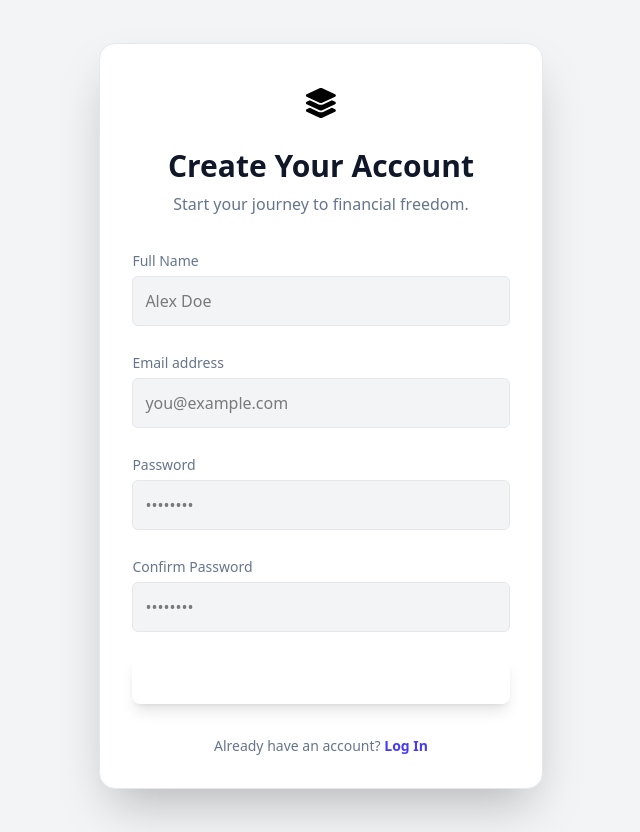
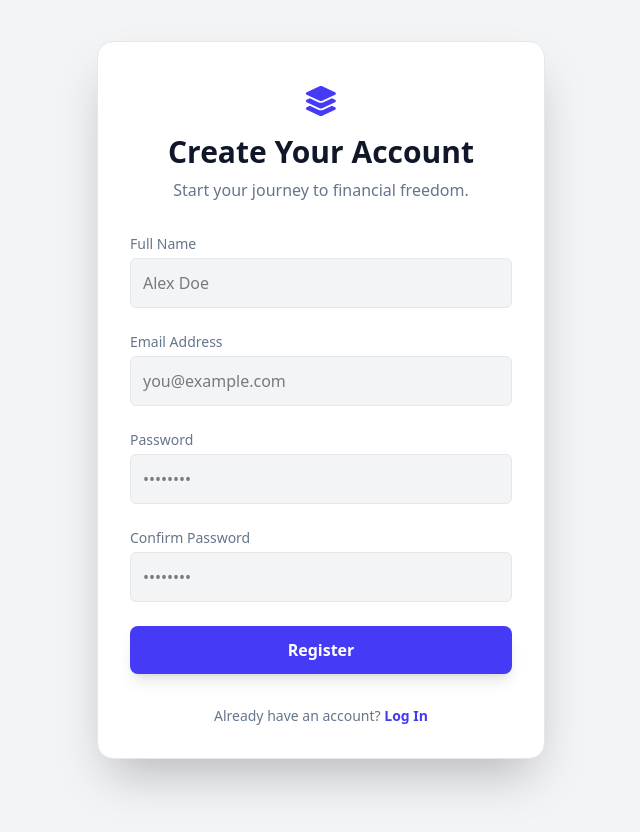
Before and after one commit to HCMUS-HQHuy/VPBANK-HACKATHON, a React (Vite) app: page /register in a window 1280 px wide. Shown: the whole page, without its empty margins (319-959 px from the left). After the commit the page ends 800 px from the top, so only its background shows below. Built offline with nearby package versions, Linux system fonts and the light colour scheme.

Commit message:
feat: add Header and Footer components; refactor Login and Register pages to use new components

```diff
--- /dev/null
+++ b/src/auth/Footer.jsx
@@ -0,0 +1,19 @@
+
+
+import { Link } from 'react-router-dom';
+
+const Footer = ({url, page, msg}) => {
+
+	return (
+		<>
+			<p className="text-center text-sm text-text-secondary mt-8">
+			{msg}
+			<Link to={`${url}`} className="font-semibold text-text-accent hover:underline">
+				{page}
+			</Link>
+			</p>
+		</>
+	)
+}
+
+export default Footer;
--- /dev/null
+++ b/src/auth/Header.jsx
@@ -0,0 +1,19 @@
+import { FontAwesomeIcon } from '@fortawesome/react-fontawesome';
+import { faLayerGroup } from '@fortawesome/free-solid-svg-icons';
+
+const Header = ({msg1, msg2}) => {
+
+	return (
+		<>
+			<div className="text-center mb-8">
+				<div className="inline-block p-3 rounded-full mb-1">
+					<FontAwesomeIcon icon={faLayerGroup} className="text-brand text-3xl" />
+				</div>
+				<h2 className="text-3xl font-bold text-text-primary">Create Your Account</h2>
+				<p className="text-text-secondary mt-2">Start your journey to financial freedom.</p>
+			</div>
+		</>
+	)
+}
+
+export default Header;
--- a/src/components/Navbar.jsx
+++ b/src/components/Navbar.jsx
@@ -22,8 +22,8 @@ const Navbar = () => {
                     {/* Logo */}
                     <div className="flex items-center">
                         <Link to="/" className="flex-shrink-0 flex items-center gap-2">
-                            <FontAwesomeIcon icon={faLayerGroup} className="text-2xl text-primary"/>
-                            <span className="font-bold text-xl text-text-primary">FinCoach</span>
+                            <FontAwesomeIcon icon={faLayerGroup} className="text-2xl text-brand"/>
+                            <span className="font-bold text-xl text-brand-text">FinCoach</span>
                         </Link>
                     </div>
 
--- a/src/components/layout/AuthLayout.jsx
+++ b/src/components/layout/AuthLayout.jsx
@@ -6,7 +6,9 @@ const AuthLayout = () => {
     // This provides the centered container for the login/register forms.
     // It has NO Navbar.
     <div className="min-h-screen bg-background flex items-center justify-center p-4">
-      <Outlet />
+      <div className="glass-card w-full max-w-md rounded-2xl p-8">
+        <Outlet />
+      </div>
     </div>
   );
 };
--- a/src/pages/LoginPage.jsx
+++ b/src/pages/LoginPage.jsx
@@ -1,19 +1,10 @@
-import React from 'react';
-import { Link } from 'react-router-dom';
-import { FontAwesomeIcon } from '@fortawesome/react-fontawesome';
-import { faLayerGroup } from '@fortawesome/free-solid-svg-icons';
+import Footer from '../auth/Footer';
+import Header from '../auth/Header';
 
 const LoginPage = () => {
   return (
-    <div className="glass-card w-full max-w-md rounded-2xl p-8">
-      {/* Header */}
-      <div className="text-center mb-8">
-        <div className="inline-block p-3 bg-brand-primary-light rounded-full mb-4">
-          <FontAwesomeIcon icon={faLayerGroup} className="text-brand-primary text-3xl" />
-        </div>
-        <h2 className="text-3xl font-bold text-text-primary">Welcome Back</h2>
-        <p className="text-text-secondary mt-2">Log in to continue to FinCoach.</p>
-      </div>
+    <>
+		<Header msg1={'Welcome Back'} msg2={'Log in to continue to FinCoach.'}/>
 
 		{/* Login Form */}
 		<form className="space-y-6">
@@ -26,20 +17,14 @@ const LoginPage = () => {
 			<input id="password" name="password" type="password" required placeholder="••••••••" className="mt-1 w-full p-3 bg-card-secondary border border-border rounded-md focus:outline-none focus:ring-2 focus:ring-ring" />
 		</div>
 		<div>
-          <button type="submit" className="w-full py-3 bg-brand-primary text-white font-semibold rounded-lg hover:opacity-90 transition-opacity shadow-lg shadow-brand-primary/20">
+			<button type="submit" className="w-full py-3 bg-brand text-card font-semibold rounded-lg hover:opacity-90 transition-opacity shadow-lg shadow-brand-primary/20">
 			Log In
 			</button>
 		</div>
 		</form>
 
-      {/* Footer Link */}
-      <p className="text-center text-sm text-text-secondary mt-8">
-        Don't have an account?{' '}
-        <Link to="/register" className="font-semibold text-text-accent hover:underline">
-          Register
-        </Link>
-      </p>
-    </div>
+		<Footer url={'/register'} page={'Register'} msg={'Don\'t have an account? '} />
+    </>
   );
 };
 
--- a/src/pages/RegisterPage.jsx
+++ b/src/pages/RegisterPage.jsx
@@ -1,112 +1,68 @@
-import React from 'react';
-import { FontAwesomeIcon } from '@fortawesome/react-fontawesome';
-import { faLayerGroup } from '@fortawesome/free-solid-svg-icons';
+import Footer from '../auth/Footer';
+import Header from '../auth/Header';
+
+const FormField = ({ id, label, type, placeholder, autoComplete }) => (
+  <div>
+    <label htmlFor={id} className="block text-sm font-medium text-text-secondary">
+      {label}
+    </label>
+    <input
+      id={id}
+      name={id}
+      type={type}
+      required
+      placeholder={placeholder}
+      autoComplete={autoComplete}
+      className="mt-1 w-full p-3 bg-card-secondary border border-border rounded-md focus:outline-none focus:ring-2 focus:ring-ring"
+    />
+  </div>
+);
 
 const RegisterPage = () => {
   return (
-    // Main container to center the card on the page
-    <div className="min-h-screen bg-background flex items-center justify-center p-4">
-
-      {/*
-        The main card using your custom .glass-card utility.
-        It's responsive, taking the full width on small screens and a max-width on larger ones.
-      */}
-      <div className="glass-card w-full max-w-md rounded-2xl p-8">
-
-        {/* Header Section */}
-        <div className="text-center mb-8">
-          <div className="inline-block p-3 bg-brand-primary-light rounded-full mb-4">
-            <FontAwesomeIcon icon={faLayerGroup} className="text-brand-primary text-3xl" />
-          </div>
-          <h2 className="text-3xl font-bold text-text-primary">Create Your Account</h2>
-          <p className="text-text-secondary mt-2">Start your journey to financial freedom.</p>
-        </div>
+      <>
+        <Header ms1={'Create Your Account'} msg2={'Start your journey to financial freedom.'}/>
 
         {/* Registration Form */}
         <form className="space-y-6">
-          {/* Full Name Field */}
-          <div>
-            <label htmlFor="name" className="text-sm font-medium text-text-secondary">
-              Full Name
-            </label>
-            <input
+         <FormField
             id="name"
-              name="name"
+            label="Full Name"
             type="text"
-              required
             placeholder="Alex Doe"
-              className="mt-1 w-full p-3 bg-card-secondary border border-border rounded-md focus:outline-none focus:ring-2 focus:ring-ring"
+            autoComplete="name"
           />
-          </div>
+          <FormField
+            id="email"
+            label="Email Address"
+            type="email"
+            placeholder="you@example.com"
+            autoComplete="email"
+          />
+          <FormField
+            id="password"
+            label="Password"
+            type="password"
+            placeholder="••••••••"
+            autoComplete="new-password"
+          />
+          <FormField
+            id="confirm-password"
+            label="Confirm Password"
+            type="password"
+            placeholder="••••••••"
+            autoComplete="new-password"
+          />
 
-          {/* Email Field */}
-          <div>
-            <label htmlFor="email" className="text-sm font-medium text-text-secondary">
-              Email address
-            </label>
-            <input
-              id="email"
-              name="email"
-              type="email"
-              autoComplete="email"
-              required
-              placeholder="you@example.com"
-              className="mt-1 w-full p-3 bg-card-secondary border border-border rounded-md focus:outline-none focus:ring-2 focus:ring-ring"
-            />
-          </div>
-
-          {/* Password Field */}
-          <div>
-            <label htmlFor="password" className="text-sm font-medium text-text-secondary">
-              Password
-            </label>
-            <input
-              id="password"
-              name="password"
-              type="password"
-              autoComplete="new-password"
-              required
-              placeholder="••••••••"
-              className="mt-1 w-full p-3 bg-card-secondary border border-border rounded-md focus:outline-none focus:ring-2 focus:ring-ring"
-            />
-          </div>
-
-           {/* Confirm Password Field */}
-           <div>
-            <label htmlFor="confirm-password" className="text-sm font-medium text-text-secondary">
-              Confirm Password
-            </label>
-            <input
-              id="confirm-password"
-              name="confirm-password"
-              type="password"
-              autoComplete="new-password"
-              required
-              placeholder="••••••••"
-              className="mt-1 w-full p-3 bg-card-secondary border border-border rounded-md focus:outline-none focus:ring-2 focus:ring-ring"
-            />
-          </div>
-
-          {/* Submit Button */}
-          <div>
           <button
             type="submit"
-              className="w-full py-3 bg-brand-primary text-white font-semibold rounded-lg hover:opacity-90 transition-opacity shadow-lg shadow-brand-primary/20"
+            className="w-full py-3 bg-brand text-card font-semibold rounded-lg hover:opacity-90 transition-opacity shadow-lg shadow-brand-primary/20"
           >
             Register
           </button>
-          </div>
         </form>
-
-        {/* Footer Link */}
-        <p className="text-center text-sm text-text-secondary mt-8">
-          Already have an account?{' '}
-          <a href="/login" className="font-semibold text-text-accent hover:underline">
-            Log In
-          </a>
-        </p>
-      </div>
-    </div>
+        <Footer url={'/login'} page={'Log In'} msg={'Already have an account? '} />
+      </>
   );
 };
 
--- a/src/styles/index.css
+++ b/src/styles/index.css
@@ -11,6 +11,8 @@
 
   --color-border: var(--color-border);
   --color-ring: var(--color-ring);
+  --color-brand: var(--color-primary);
+  --color-brand-text: var(--color-text-primary);
 
   --color-primary: var(--color-primary);
   --color-primary-light: var(--color-primary-light);
@@ -62,9 +64,9 @@
 
   .dark {
     /* Base Surfaces */
-    --color-background: hsl(224 48% 11%);
-    --color-card: hsla(222 37% 16%, 0.5);
-    --color-card-secondary: hsla(222 40% 13%, 0.5);
+    --color-background: hsl(222 47% 11%);
+    --color-card: hsl(222 37% 16%);
+    --color-card-secondary: hsl(222 40% 13%);
 
     /* Base Text */
     --color-text-primary: hsl(210 40% 98%);
```
Lines whose indentation alone changed are shown as unchanged.
